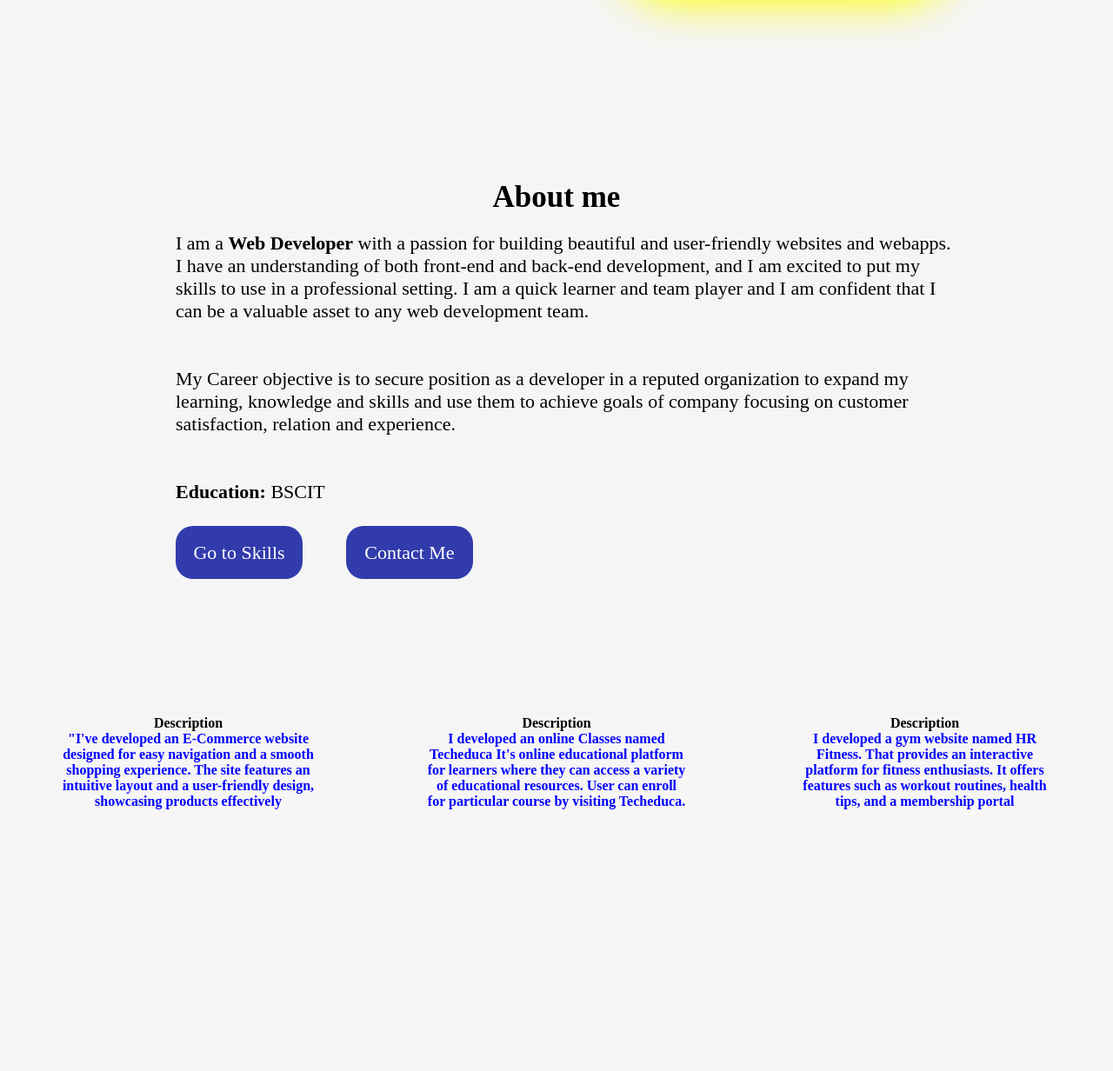
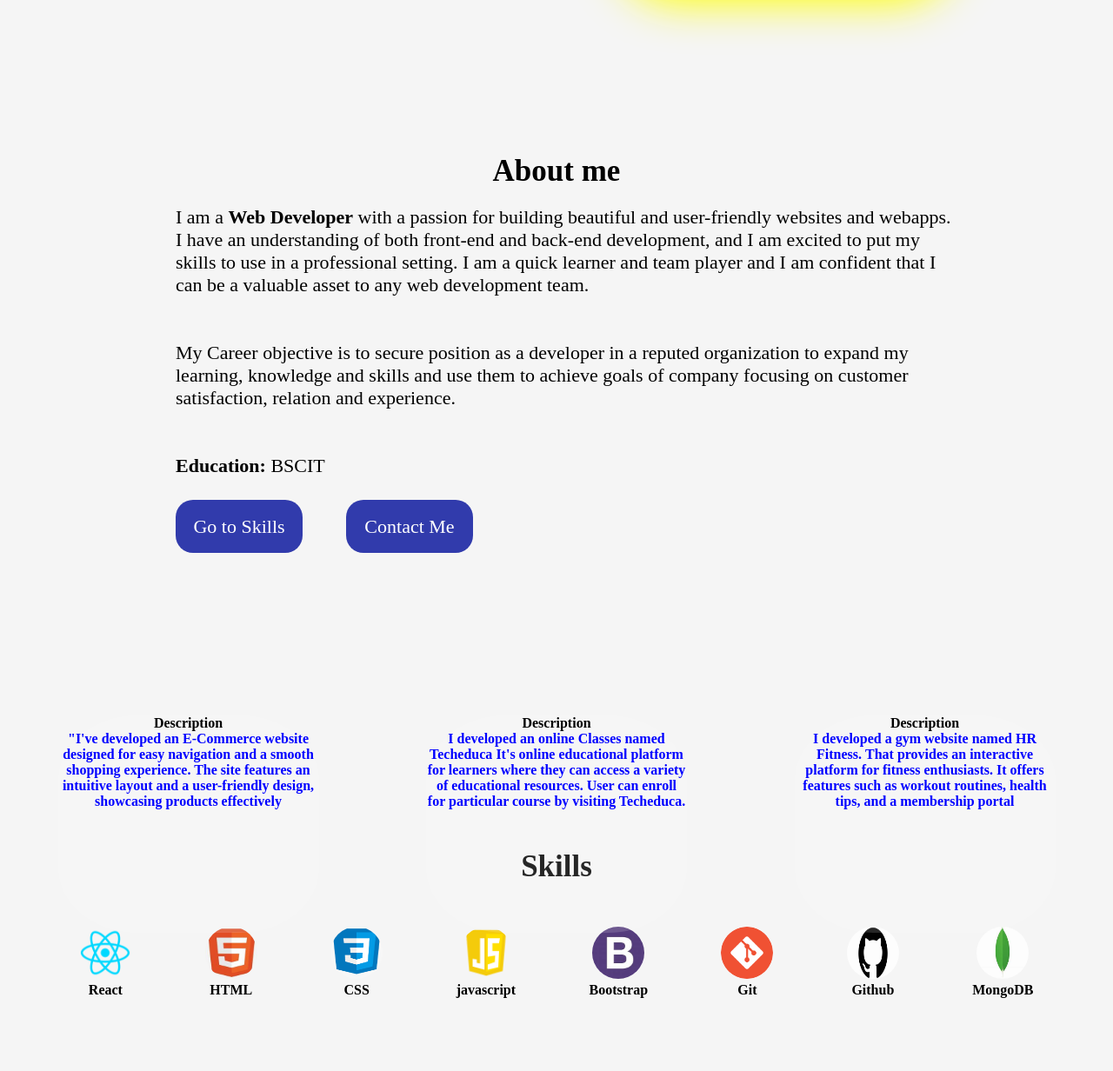
Before and after one commit to harshavdhan/Harsh-Portfolio, a plain HTML site: page index.html in a window 1280 px wide. Shown: the part 527-1759 px from the top of the page at 87% size. Drawn offline with nearby package versions, Linux system fonts and the light colour scheme.

Commit message:
Update style.css

```diff
--- a/style.css
+++ b/style.css
@@ -101,7 +101,7 @@ main {
 
 /* about */
 .about {
-    margin-top: 50px;
+    margin-top: 20px;
     padding-top: 100px;
     min-height: 100vh;
 
@@ -155,7 +155,7 @@ main {
 
 /* skills */
 #skills {
-    min-height: 80vh;
+/*     min-height: 80vh; */
     /* border: 2px solid red; */
     display: flex;
     flex-direction: column;
```
